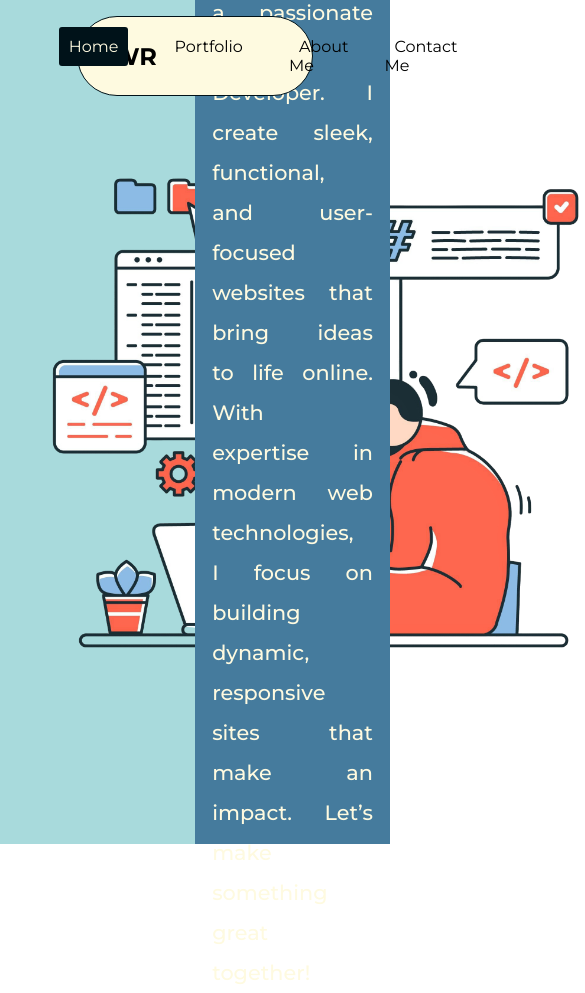
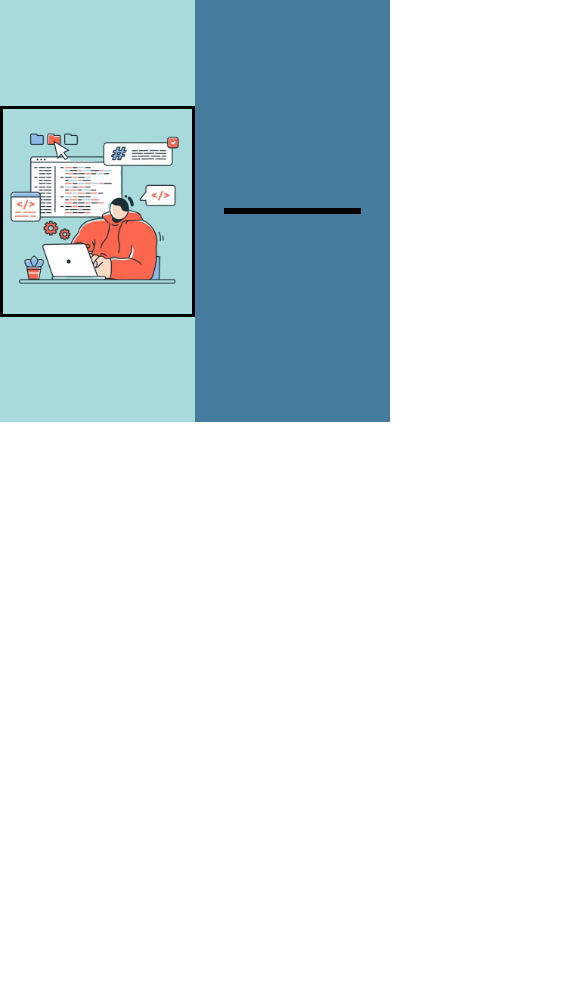
Before and after one commit to Rajab4516/Personal-Portfolio, a React (Create React App) app: page / in a window 390 px wide. Shown: the top 993 px of the page, 585 px wide, since content can reach past the window. After the commit the page ends 844 px from the top, so only its background shows below. Built offline with nearby package versions, Linux system fonts and the light colour scheme.

Commit message:
Changes in Responsive Code

```diff
--- a/package.json
+++ b/package.json
@@ -34,5 +34,10 @@
       "last 1 firefox version",
       "last 1 safari version"
     ]
+  },
+  "devDependencies": {
+    "eslint": "^8.57.1",
+    "eslint-plugin-jsx-a11y": "^6.10.2",
+    "eslint-plugin-react": "^7.37.2"
   }
 }
--- a/src/Components/MainBanner.css
+++ b/src/Components/MainBanner.css
@@ -88,3 +88,118 @@
     border-radius: 10px;
     padding: 5px 8px;
   }
+
+
+
+
+
+
+
+
+
+
+
+
+
+
+
+
+
+
+
+
+
+
+
+/* Responsive CSS Code */
+
+@media (max-width: 480px) {
+.main-banner-container {
+  width: 100%;
+  height: 50vh;
+  /* border: 10px solid tomato; */
+  display: flex;
+  justify-content: center;
+  align-items: center;
+}
+.navbar-main-container {
+  /* border:5px solid rgb(3, 189, 52); */
+  width: 100%;
+  height: 7rem;
+  display: flex;
+  justify-content: center;
+  align-items: center;
+  position: absolute;
+  /* background-color: #a8e6cf; */
+  padding: 3rem;
+}
+.main-banner-container .main-banner-container-col-1 {
+  width: 50%;
+  height: 100%;
+  /* border: 3px solid brown; */
+  background-color: #a8dadc;
+  display: flex;
+  justify-content: center;
+  align-items: center;
+}
+.main-banner-container .main-banner-container-col-2 {
+  width: 50%;
+  height: 100%;
+  /* border: 3px solid brown; */
+  background-color: #457b9d;
+  display: flex;
+  justify-content: center;
+  align-items: center;
+}
+.main-banner-container
+  .main-banner-container-col-1
+  .main-banner-container-col-1-content {
+  border: 3px solid black;
+  width: 100%;
+  height: 50%;
+  position: relative;
+  /* overflow: hidden; */
+  display: flex;
+  justify-content: center;
+  align-items: center;
+}
+.main-banner-container
+  .main-banner-container-col-1
+  .main-banner-container-col-1-content
+  #banner-image {
+  width: 100%;
+  height: 100%;
+  object-fit: contain;
+}
+.main-banner-container
+  .main-banner-container-col-2
+  .main-banner-container-col-2-content {
+  border: 3px solid black;
+  width: 70%;
+  height: auto;
+  display: flex;
+  justify-content: center;
+  align-items: center;
+}
+.main-banner-container
+  .main-banner-container-col-2
+  .main-banner-container-col-2-content
+  p {
+  color: #fefae0;
+  font-weight: 500;
+  font-size: 1.3rem;
+  word-spacing: 0.7rem;
+  line-height: 2.5rem;
+  text-align: justify;
+}
+.main-banner-container
+  .main-banner-container-col-2
+  .main-banner-container-col-2-content
+  p #rajab-name{
+    font-size: 2.5rem;
+    background-color: #001219;
+    border-radius: 10px;
+    padding: 5px 8px;
+  }
+
+}
--- a/src/Components/MainBanner.js
+++ b/src/Components/MainBanner.js
@@ -16,7 +16,7 @@ export default function MainBanner() {
         </div>
         <div className="main-banner-container-col-2">
         <div className="main-banner-container-col-2-content">
-          <p><span id='rajab-name'>&lt;Hello! I'm Rajab/&gt;</span> a passionate Web Developer. I create sleek, functional, and user-focused websites that bring ideas to life online. With expertise in modern web technologies, I focus on building dynamic, responsive sites that make an impact. Let’s make something great together!</p>
+          {/* <p><span id='rajab-name'>&lt;Hello! I'm Rajab/&gt;</span> a passionate Web Developer. I create sleek, functional, and user-focused websites that bring ideas to life online. With expertise in modern web technologies, I focus on building dynamic, responsive sites that make an impact. Let’s make something great together!</p> */}
         </div>
         </div>
       </div>
--- a/src/Components/Navbar.css
+++ b/src/Components/Navbar.css
@@ -1,9 +1,9 @@
-*{
+* {
     padding: 0%;
     margin: 0%;
     box-sizing: border-box;
   }
-.navbar-container{
+  .navbar-container {
     width: 80%;
     height: 5rem;
     /* border: 3px solid black; */
@@ -14,7 +14,7 @@
     border-radius: 40px;
     border: 1px solid #001219;
   }
-.navbar-container .logo-container{
+  .navbar-container .logo-container {
     /* border: 2px solid red; */
     display: flex;
     justify-content: center;
@@ -23,7 +23,7 @@
     width: auto;
     padding: 1rem;
   }
-.navbar-container .navbar-links-container{
+  .navbar-container .navbar-links-container {
     /* border: 3px solid red; */
     height: auto;
     width: 80%;
@@ -31,10 +31,10 @@
     justify-content: center;
     align-items: center;
   }
-.navbar-container .navbar-links-container ul{
+  .navbar-container .navbar-links-container ul {
     display: flex;
   }
-.navbar-container .navbar-links-container ul li{
+  .navbar-container .navbar-links-container ul li {
     list-style-type: none;
     padding: 10px;
     margin-right: 1rem;
@@ -46,15 +46,91 @@
     border-radius: 3px;
     transition: 0.3s;
   }
-.navbar-container .navbar-links-container ul li .active{
+  .navbar-container .navbar-links-container ul li .active {
     background-color: #001219;
     color: #fefae0;
   }
-.navbar-container .navbar-links-container ul li a:hover{
+  .navbar-container .navbar-links-container ul li a:hover {
     background-color: #001219;
     color: #fefae0;
   }
-.navbar-container .logo-container h4{
+  .navbar-container .logo-container h4 {
     font-size: 1.5rem;
     color: rgb(0, 0, 0);
   }
+
+
+
+
+
+
+
+
+
+
+
+
+
+
+
+
+  /* Responsive CSS Code */
+
+  @media (max-width: 480px) {
+    .navbar-container {
+      /* width: 80%;
+      height: 5rem;
+      border: 3px solid black;
+      display: flex;
+      justify-content: space-between;
+      align-items: center;
+      background-color: #fefae0;
+      border-radius: 40px;
+      border: 1px solid #001219; */
+      display: none;
+    }
+    .navbar-container .logo-container {
+      /* border: 2px solid red; */
+      display: flex;
+      justify-content: center;
+      align-items: center;
+      height: auto;
+      width: auto;
+      padding: 1rem;
+    }
+    .navbar-container .navbar-links-container {
+      /* border: 3px solid red; */
+      height: auto;
+      width: 80%;
+      display: flex;
+      justify-content: center;
+      align-items: center;
+    }
+    .navbar-container .navbar-links-container ul {
+      display: flex;
+    }
+    .navbar-container .navbar-links-container ul li {
+      list-style-type: none;
+      padding: 10px;
+      margin-right: 1rem;
+    }
+    .navbar-container .navbar-links-container ul li a {
+      text-decoration: none;
+      padding: 10px;
+      color: black;
+      border-radius: 3px;
+      transition: 0.3s;
+    }
+    .navbar-container .navbar-links-container ul li .active {
+      background-color: #001219;
+      color: #fefae0;
+    }
+    .navbar-container .navbar-links-container ul li a:hover {
+      background-color: #001219;
+      color: #fefae0;
+    }
+    .navbar-container .logo-container h4 {
+      font-size: 1.5rem;
+      color: rgb(0, 0, 0);
+    }
+  }
```
Also changed, not shown: 1 other file (tests, documents, lock files or other folders). Lines whose indentation alone changed are shown as unchanged.
